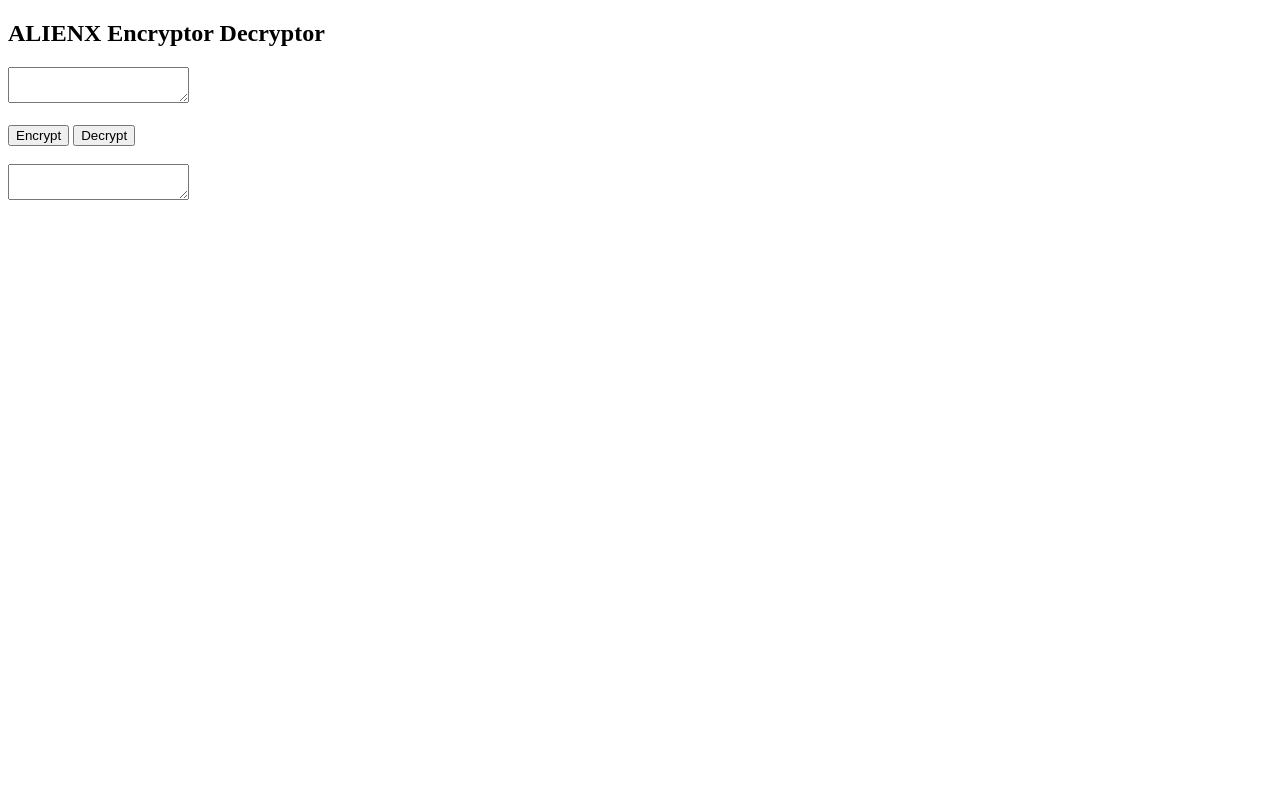
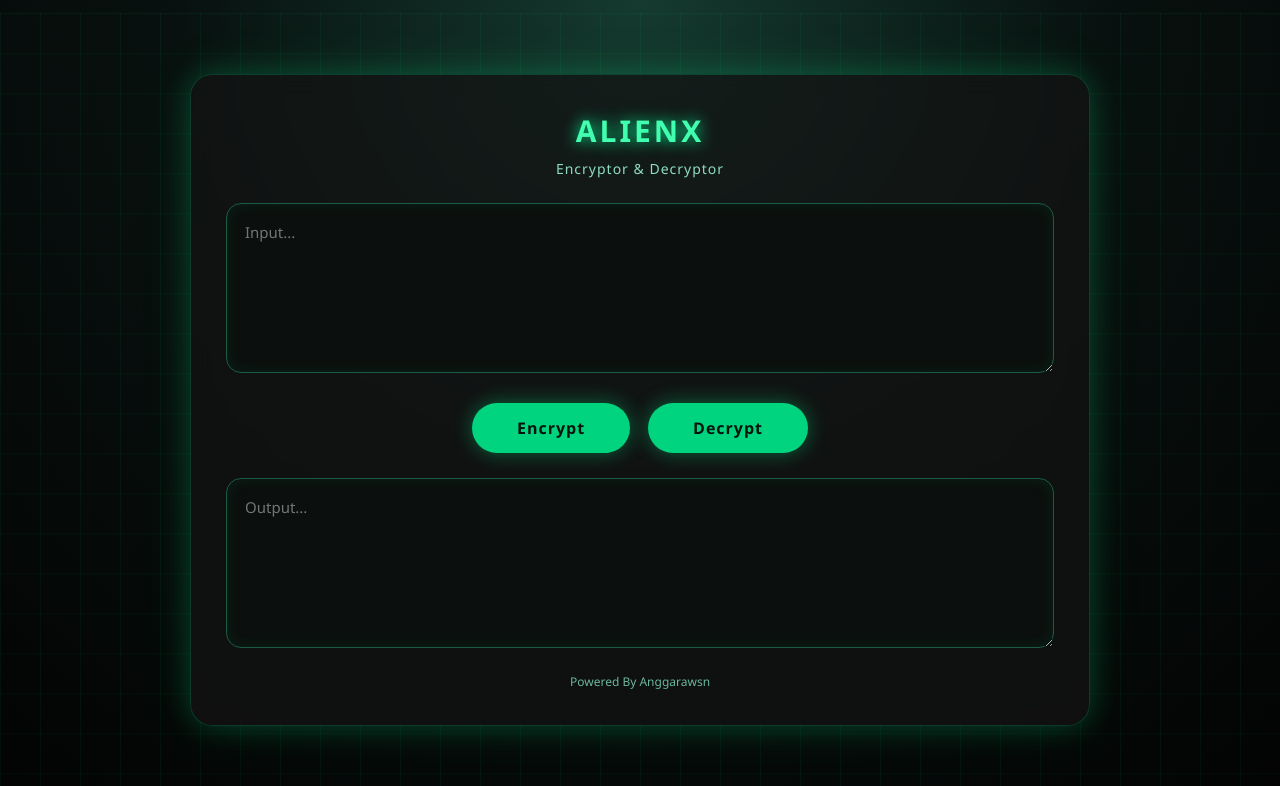
Before and after one commit to AnggaJuliani/ENCRYPTER-DECRYPTER, a plain HTML site: page index.html in a window 1280 px wide. Drawn offline with Linux system fonts and the light colour scheme.

Commit message:
Update index.html

```diff
--- a/index.html
+++ b/index.html
@@ -1,58 +1,351 @@
 <!DOCTYPE html>
-<html>
+<html lang="en">
+
 <head>
-<meta charset="utf-8">
-<h2>ALIENX Encryptor Decryptor</h2>
+
+<meta charset="UTF-8">
+<meta name="viewport" content="width=device-width, initial-scale=1.0">
+
+<title>ALIENX Encryptor Decryptor</title>
+
+<style>
+
+*{
+margin:0;
+padding:0;
+box-sizing:border-box;
+font-family:Segoe UI,Arial,sans-serif;
+}
+
+body{
+
+min-height:100vh;
+
+display:flex;
+justify-content:center;
+align-items:center;
+
+background:
+radial-gradient(circle at top,#153a30,#08110f 45%,#030303);
+
+overflow:hidden;
+
+}
+
+/* Background Grid */
+
+body::before{
+
+content:"";
+
+position:fixed;
+
+inset:0;
+
+background-image:
+
+linear-gradient(rgba(0,255,150,.05) 1px,transparent 1px),
+linear-gradient(90deg,rgba(0,255,150,.05) 1px,transparent 1px);
+
+background-size:40px 40px;
+
+animation:gridMove 15s linear infinite;
+
+}
+
+@keyframes gridMove{
+
+0%{transform:translateY(0);}
+100%{transform:translateY(40px);}
+
+}
+
+.card{
+
+width:min(900px,92%);
+
+padding:35px;
+
+border-radius:22px;
+
+background:rgba(20,20,20,.72);
+
+backdrop-filter:blur(12px);
+
+border:1px solid rgba(0,255,170,.18);
+
+box-shadow:
+
+0 0 30px rgba(0,255,150,.2),
+
+0 0 60px rgba(0,255,150,.08);
+
+position:relative;
+
+z-index:2;
+
+}
+
+h1{
+
+text-align:center;
+
+color:#42ffb0;
+
+font-size:30px;
+
+letter-spacing:3px;
+
+margin-bottom:8px;
+
+text-shadow:0 0 15px #00ff99;
+
+}
+
+.subtitle{
+
+text-align:center;
+
+color:#8fdcc1;
+
+margin-bottom:25px;
+
+font-size:14px;
+
+letter-spacing:1px;
+
+}
+
+textarea{
+
+width:100%;
+
+height:170px;
+
+resize:vertical;
+
+padding:18px;
+
+border:none;
+
+outline:none;
+
+border-radius:15px;
+
+background:#0b0f0d;
+
+color:#61ffb6;
+
+font-size:15px;
+
+border:1px solid #1d5b46;
+
+box-shadow:inset 0 0 15px rgba(0,255,150,.08);
+
+}
+
+textarea:focus{
+
+border-color:#00ff99;
+
+box-shadow:
+
+0 0 18px rgba(0,255,150,.35),
+
+inset 0 0 10px rgba(0,255,150,.15);
+
+}
+
+.buttons{
+
+display:flex;
+
+justify-content:center;
+
+gap:18px;
+
+margin:25px 0;
+
+flex-wrap:wrap;
+
+}
+
+button{
+
+padding:14px 45px;
+
+border:none;
+
+border-radius:40px;
+
+cursor:pointer;
+
+font-size:16px;
+
+font-weight:bold;
+
+letter-spacing:1px;
+
+transition:.25s;
+
+background:#00d47e;
+
+color:#02140d;
+
+box-shadow:0 0 20px rgba(0,255,150,.35);
+
+}
+
+button:hover{
+
+transform:translateY(-3px);
+
+background:#00ff99;
+
+box-shadow:0 0 30px rgba(0,255,150,.65);
+
+}
+
+.footer{
+
+margin-top:20px;
+
+text-align:center;
+
+font-size:12px;
+
+color:#6ab79b;
+
+}
+
+@media(max-width:650px){
+
+.card{
+
+padding:20px;
+
+}
+
+h1{
+
+font-size:22px;
+
+}
+
+textarea{
+
+height:150px;
+
+font-size:14px;
+
+}
+
+button{
+
+width:100%;
+
+}
+
+}
+
+</style>
+
 </head>
+
 <body>
 
-<textarea id="input"></textarea>
+<div class="card">
 
-<br><br>
+<h1>ALIENX</h1>
+
+<div class="subtitle">
+
+Encryptor & Decryptor
+
+</div>
+
+<textarea id="input" placeholder="Input..."></textarea>
+
+<div class="buttons">
 
 <button onclick="encryptText()">
+
 Encrypt
+
 </button>
 
 <button onclick="decryptText()">
+
 Decrypt
+
 </button>
 
-<br><br>
+</div>
 
-<textarea id="output"></textarea>
+<textarea id="output" placeholder="Output..." readonly></textarea>
+
+<div class="footer">
+
+Powered By Anggarawsn
+
+</div>
+
+</div>
 
 <script>
 
 const ENC_KEY = 23;
 
-function encryptText()
-{
-    let txt = document.getElementById("input").value;
-    let result = "";
+//=========================
+// EncryptText
+//=========================
 
-    for(let i = 0; i < txt.length; i++)
-    {
-        let c = txt.charCodeAt(i) ^ ENC_KEY;
-        result += c.toString(16).toUpperCase().padStart(2,'0');
-    }
+function encryptText(){
 
-    document.getElementById("output").value = result;
+let txt=document.getElementById("input").value;
+
+txt=txt.trim().toLowerCase();
+
+let hasil="";
+
+for(let i=0;i<txt.length;i++){
+
+hasil+=(txt.charCodeAt(i)^ENC_KEY)
+
+.toString(16)
+
+.toUpperCase()
+
+.padStart(2,"0");
+
 }
 
-function decryptText()
-{
-    let txt = document.getElementById("input").value.trim();
-    let result = "";
+document.getElementById("output").value=hasil;
 
-    for(let i = 0; i < txt.length; i += 2)
-    {
-        let hex = txt.substr(i,2);
-        let c = parseInt(hex,16);
-        result += String.fromCharCode(c ^ ENC_KEY);
-    }
+}
 
-    document.getElementById("output").value = result;
+//=========================
+// DecryptText
+//=========================
+
+function decryptText(){
+
+let txt=document.getElementById("input").value.trim();
+
+let hasil="";
+
+for(let i=0;i<txt.length;i+=2){
+
+hasil+=String.fromCharCode(
+
+parseInt(txt.substr(i,2),16)^ENC_KEY
+
+);
+
+}
+
+document.getElementById("output").value=hasil;
+
 }
 
 </script>
```
